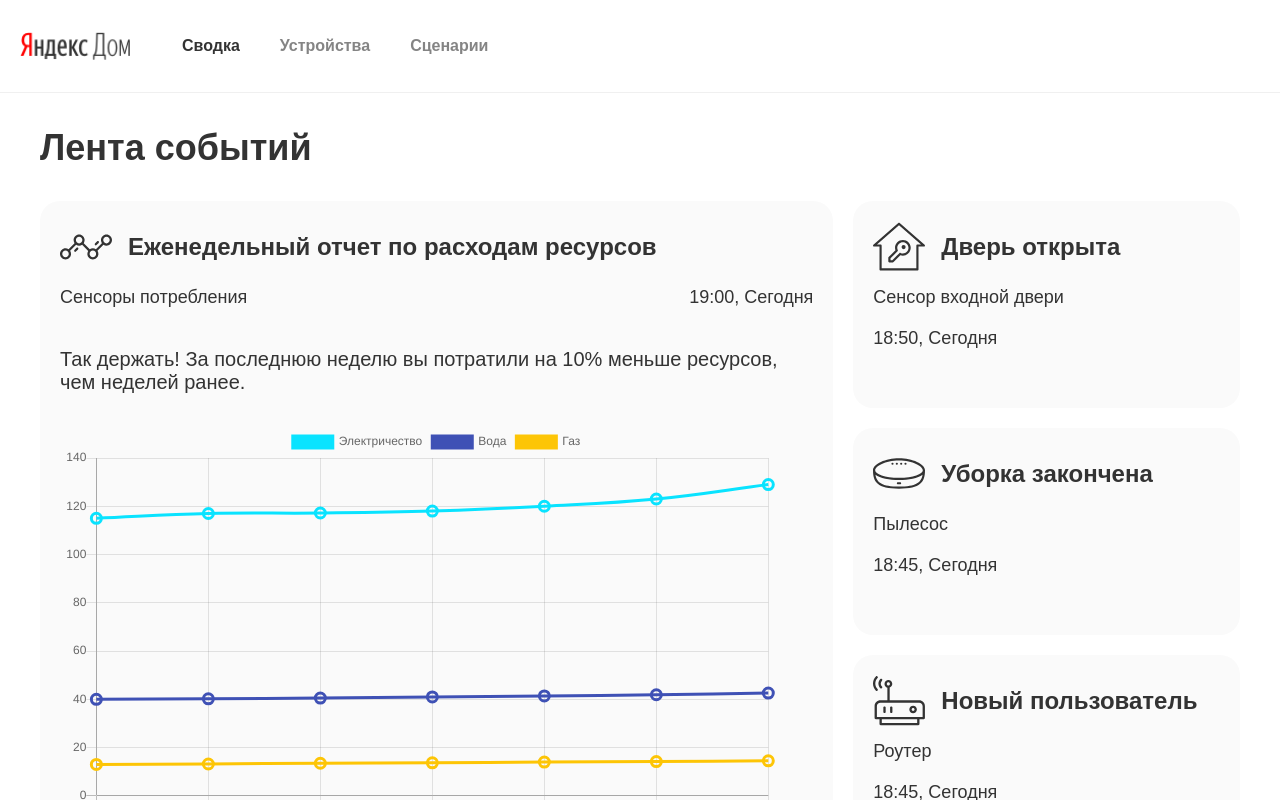
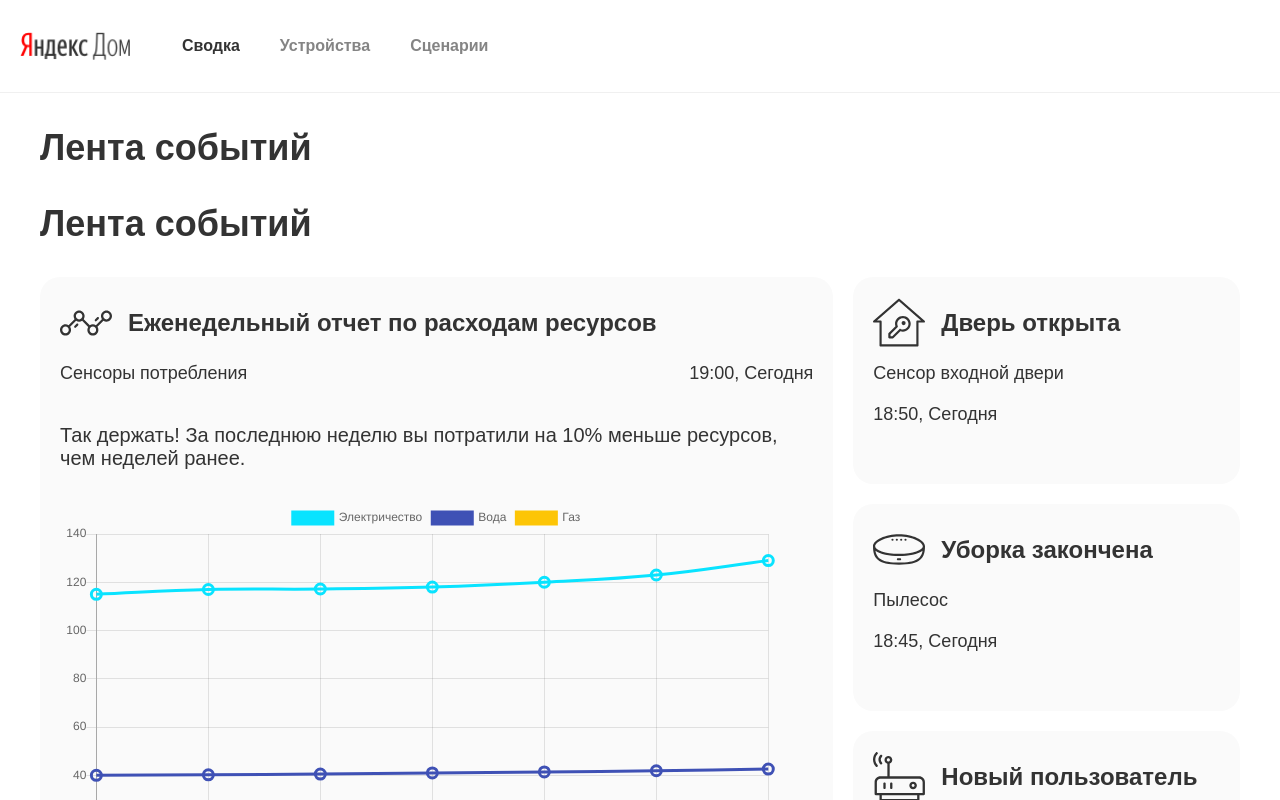
Before and after one commit to deadrime/shri-homework, a Vue app: page / in a window 1280 px wide. Shown: the top 800 px of the page. Built offline with nearby package versions, Linux system fonts and the light colour scheme.

Commit message:
Events styles

```diff
--- a/src/components/Events.vue
+++ b/src/components/Events.vue
@@ -1,4 +1,6 @@
 <template>
+  <div>
+    <h1 class="page-title">Лента событий</h1>
     <div class="events-wrapper">
       <Event
         v-for="(item, index) of events"
@@ -6,38 +8,45 @@
         :class="eventClass(item.size)"
         :data="item"/>
     </div>
+  </div>
 </template>
 
 <script>
-import data from '@/events.json'
-import Event from '@/components/Event'
+import data from "@/events.json";
+import Event from "@/components/Event";
 
 export default {
   components: {
-    Event,
+    Event
   },
   data() {
     return {
-      events: data.events,
-    }
+      events: data.events
+    };
   },
   methods: {
     eventClass(size) {
-      switch(size) {
-        case 's': return 'event event--small'
-        case 'm': return 'event event--medium'
-        case 'l': return 'event event--large'
+      switch (size) {
+        case "s":
+          return "event event--small";
+        case "m":
+          return "event event--medium";
+        case "l":
+          return "event event--large";
       }
     }
-  },
   }
+};
 </script>
 
 
 <style lang="stylus" scoped>
+.page-title
+  font-size 1.5rem
+  margin 1.125rem 0
+  color #333333
+
 .events-wrapper
-  max-width 1200px
-  margin 1em auto
   display grid
   grid-auto-flow dense
   grid-template-columns repeat(1, 1fr)
@@ -45,28 +54,37 @@ export default {
   grid-row-gap 1.25rem
 
 @media screen and (min-width: 750px)
+  .page-title
+    margin 2.125rem 0 2rem
+    font-size 2.25rem
+
   .events-wrapper
     grid-template-columns repeat(2, 1fr)
+
   .event--large, .event--medium
     grid-column span 2
 
 @media screen and (min-width: 1000px)
   .events-wrapper
-    grid-template-columns repeat(4, 1fr)
+    grid-template-columns repeat(2, 1fr)
+
   .event--large
-    grid-column span 4
+    grid-column span 2
+
   .event--medium
     grid-column span 2
 
 @media screen and (min-width: 1200px)
   .events-wrapper
     grid-template-columns repeat(6, 1fr)
+
   .event
     grid-column span 2
+
   .event--large
     grid-column span 4
     grid-row span 3
+
   .event--medium
     grid-column span 3
-
 </style>
```
Lines whose indentation alone changed are shown as unchanged.
